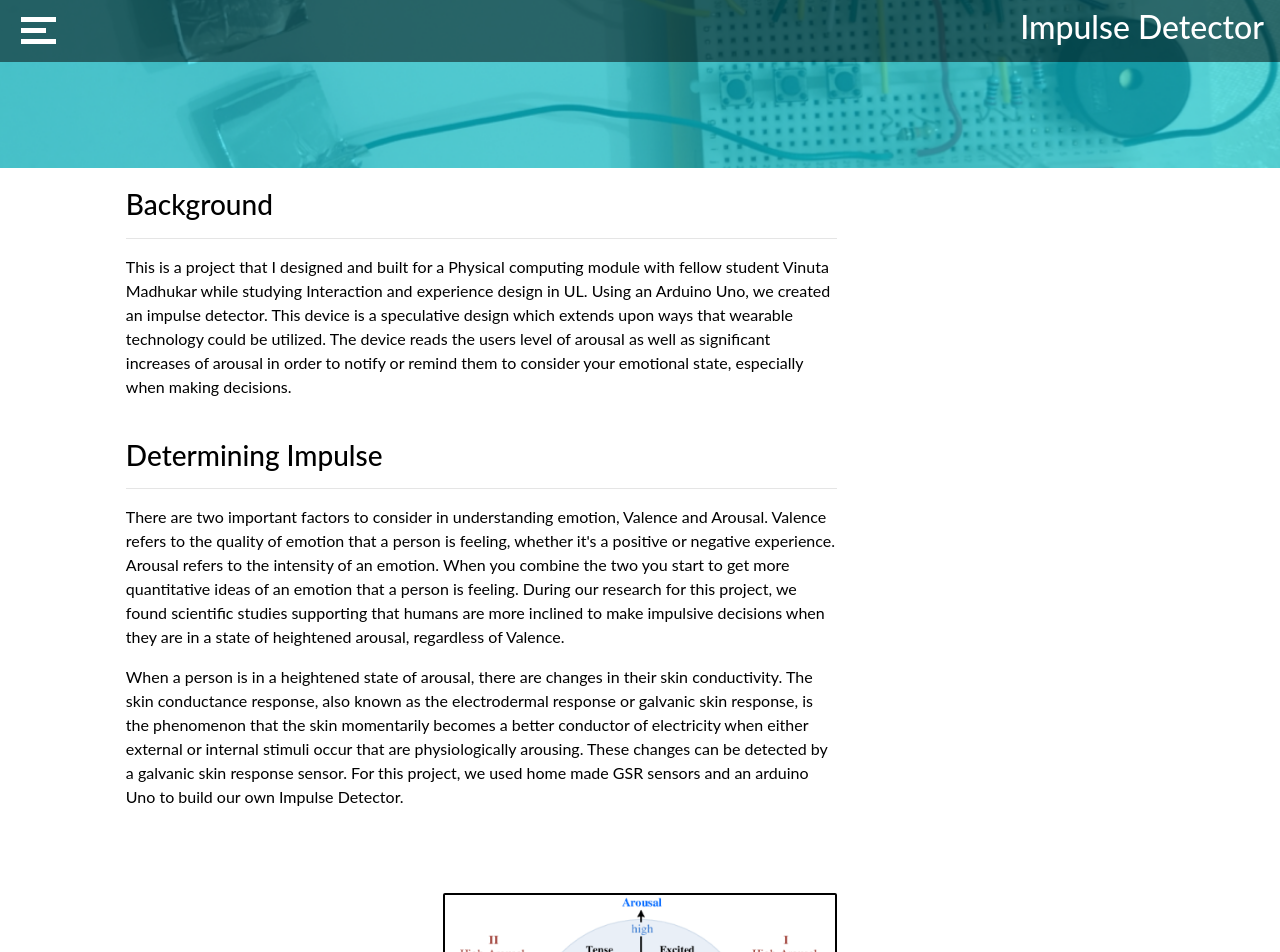
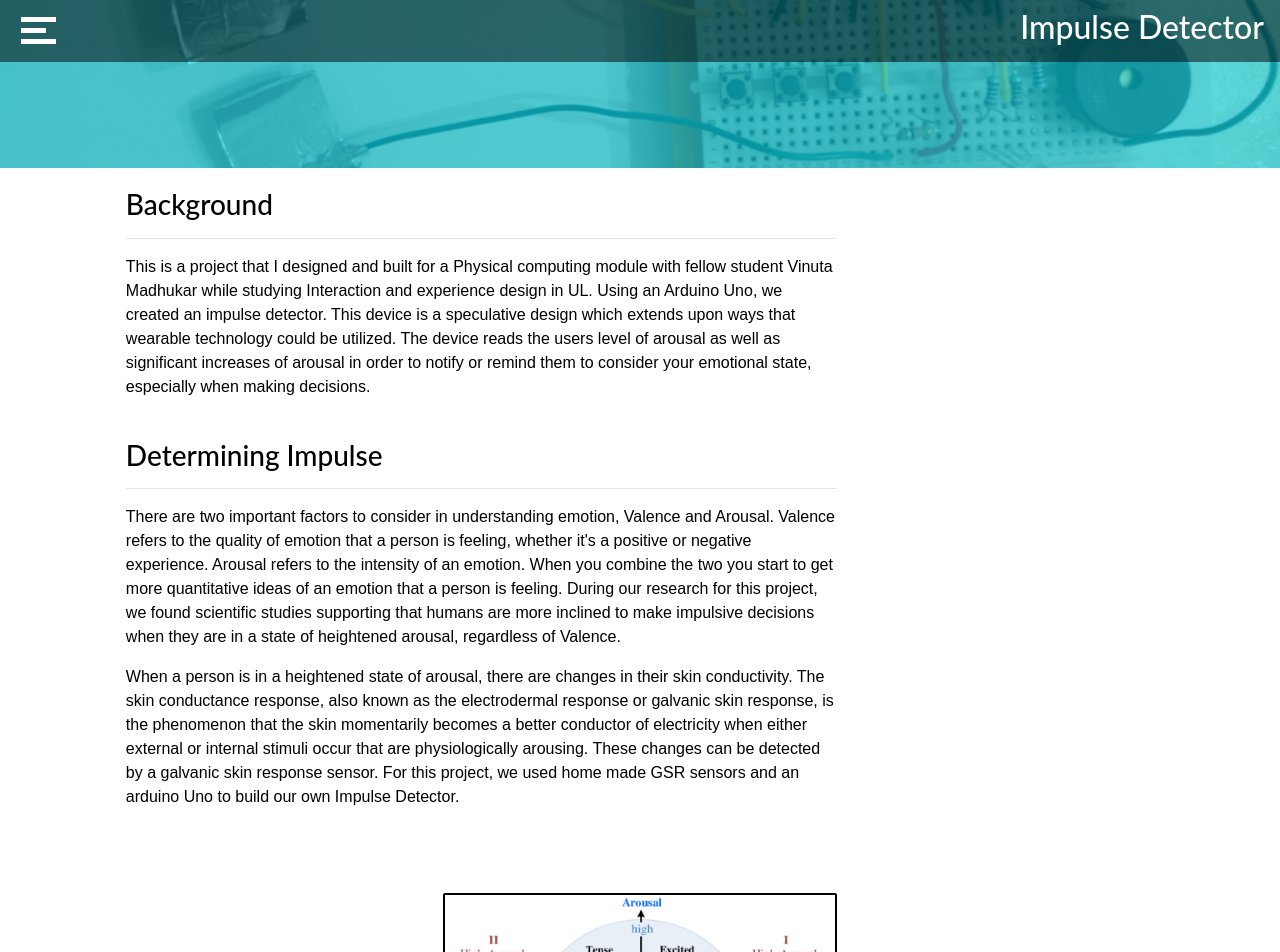
Before and after one commit to Tony8egan/www.TonesDesigns, a Jekyll site: the page built from ImpulseDetector.markdown, in a window 1280 px wide and 1400 px high, scrolled down 222 px. Shown: the top 952 px of the window. Built offline with Jekyll 4.4.1, drawn with Linux system fonts in a browser that asks for light colours; nearby versions of some CDN libraries.

Commit message:
Update ImpulseDetector.html

```diff
--- a/_layouts/ImpulseDetector.html
+++ b/_layouts/ImpulseDetector.html
@@ -18,6 +18,20 @@
     background-color: #206f78;
     background-image: linear-gradient(to bottom right, #a3d6d3, #206f78);
   }
+
+     p{
+      font-family: futura-lt-w01-book,sans-serif;
+    }
+
+     .parallax {
+
+
+  /* Create the parallax scrolling effect */
+  background-attachment: fixed;
+  background-position: center;
+  background-repeat: no-repeat;
+  background-size: cover;
+}
   </style>
 <body >
 
@@ -51,7 +65,7 @@
 
 
 
-    <div class="col-sm-12"  style="height: 390px;text-align: center; background-image: url('/images/ImpulseCover.png');background-position: center;background-size: cover;background-repeat: no-repeat;">
+    <div class="col-sm-12 parallax"  style="height: 390px;text-align: center; background-image: url('/images/ImpulseCover.png');background-position: center;background-size: cover;background-repeat: no-repeat;">
 
       <br>
      <br>
```
